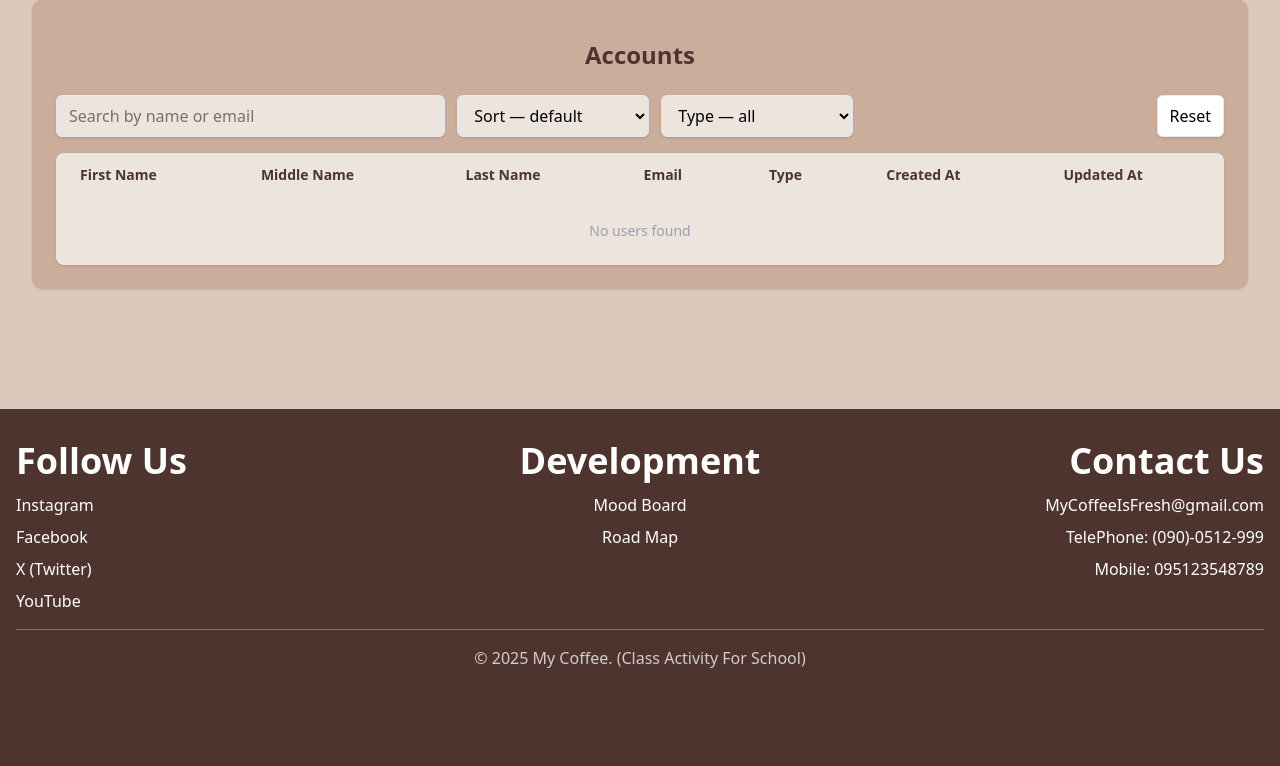
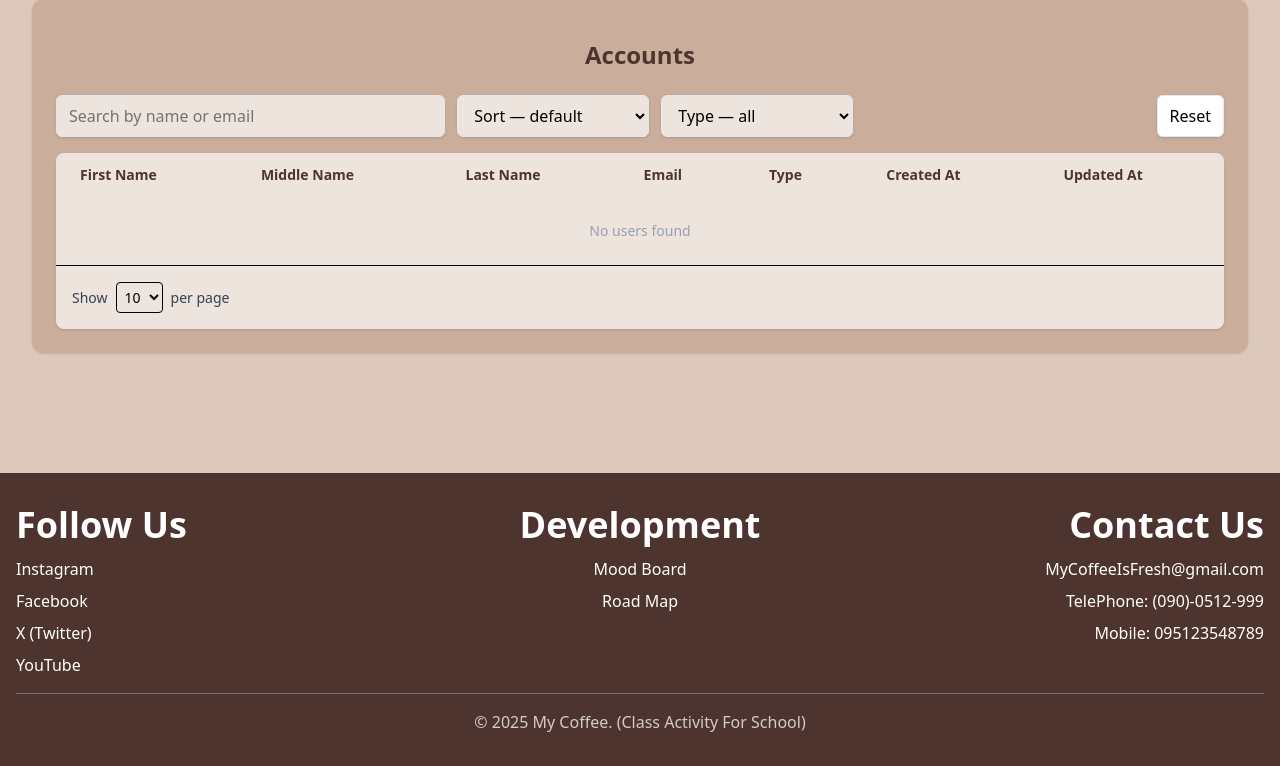
Before and after one commit to IhaveNoIdead/CI4-MyCoffee2, a CodeIgniter 4 app: the page made by backend/app/Views/admin/accountsPage.php in a window 1280 px wide. Shown: the part 233-999 px from the top of the page. Before the commit the page ends 901 px from the top, so only its background shows below. Run offline with PHP 8.4 and a stand-in for CodeIgniter, Linux system fonts and the light colour scheme; the template is opened without the code that fills it, so the values that code supplies are empty; some libraries are stand-ins or nearby versions.

Commit message:
feat(Admin Account Page) Add pagination

```diff
--- a/backend/app/Views/admin/accountsPage.php
+++ b/backend/app/Views/admin/accountsPage.php
@@ -1,3 +1,25 @@
+<?php
+    $pageNumber = isset($_GET['page']) ? max(1, (int) $_GET['page']) : 1;
+    $accountsPerPage = isset($_GET['accountsPerPage']) ? max(1, (int) $_GET['accountsPerPage']) : 10;
+
+    $dataToUse = $users ?? [];
+    $total = count($dataToUse);
+    $totalPages = (int) max(1, ceil($total / $accountsPerPage));
+
+    if($pageNumber > $totalPages)
+    {
+        $pageNumber = $totalPages;
+    }
+
+    $start = ($pageNumber - 1) * $accountsPerPage;
+    $pageAccounts = array_slice($dataToUse, $start, $accountsPerPage);
+
+    function querySetter(array $overrides = [])
+    {
+        $query = array_merge($_GET, $overrides);
+        return http_build_query($query);
+    }
+?>
 <!DOCTYPE html>
 <html>
 
@@ -32,7 +54,7 @@
 
                         <tbody class="color-light-latte divide-y divide-gray-700">
                             <?php if (!empty($users)): ?>
-                                <?php foreach ($users as $user): ?>
+                                <?php foreach ($pageAccounts as $user): ?>
                                     <tr>
                                         <td class="px-6 py-4"><?= esc($user->first_name) ?></td>
                                         <td class="px-6 py-4"><?= esc($user->middle_name) ?></td>
@@ -50,6 +72,37 @@
                             <?php endif; ?>
                         </tbody>
                     </table>
+
+                    <div class="color-light-latte p-4 border-t">
+                        <div class="flex justify-between items-center">
+                            <div class="flex items-center space-x-2">
+                                <form method="get" style="display:flex;align-items:center;gap:.5rem;">
+                                    <label for="accountsPerPage" class="text-gray-700 text-sm">Show</label>
+                                    <select id="accountsPerPage" name="accountsPerPage" class="p-1 border rounded text-sm" onchange="this.form.submit()">
+                                        <option value="5" <?php echo $accountsPerPage == 5 ? 'selected' : ''; ?>>5</option>
+                                        <option value="10" <?php echo $accountsPerPage == 10 ? 'selected' : ''; ?>>10</option>
+                                        <option value="20" <?php echo $accountsPerPage == 20 ? 'selected' : ''; ?>>20</option>
+                                    </select>
+                                    <input type="hidden" name="page" value="1" />
+                                    <span class="text-gray-700 text-sm">per page</span>
+                                </form>
+                            </div>
+
+                            <div class="flex justify-end items-center space-x-2">
+                                <?php if ($totalPages > 1): ?>
+                                    <?php
+                                        $startPage = max(1, $pageNumber - 3);
+                                        $endPage = min($totalPages, $pageNumber + 3);
+                                    ?>
+                                    <a class="px-3 py-1 border rounded <?php echo ($pageNumber <= 1) ? 'opacity-50 pointer-events-none' : ''; ?>" href="?<?php echo querySetter(['page' => max(1, $pageNumber - 1), 'accountsPerPage' => $accountsPerPage]); ?>">Prev</a>
+                                    <?php for ($p = $startPage; $p <= $endPage; $p++): ?>
+                                        <a class="px-3 py-1 border rounded <?php echo ($p == $pageNumber) ? 'text-white' : ''; ?>" href="?<?php echo querySetter(['page' => $p, 'accountsPerPage' => $accountsPerPage]); ?>"><?php echo $p; ?></a>
+                                    <?php endfor; ?>
+                                    <a class="px-3 py-1 border rounded <?php echo ($pageNumber >= $totalPages) ? 'opacity-50 pointer-events-none' : ''; ?>" href="?<?php echo querySetter(['page' => min($totalPages, $pageNumber + 1), 'accountsPerPage' => $accountsPerPage]); ?>">Next</a>
+                                <?php endif; ?>
+                            </div>
+                        </div>
+                    </div>
                 </div>
             </section>
         </main>
```
